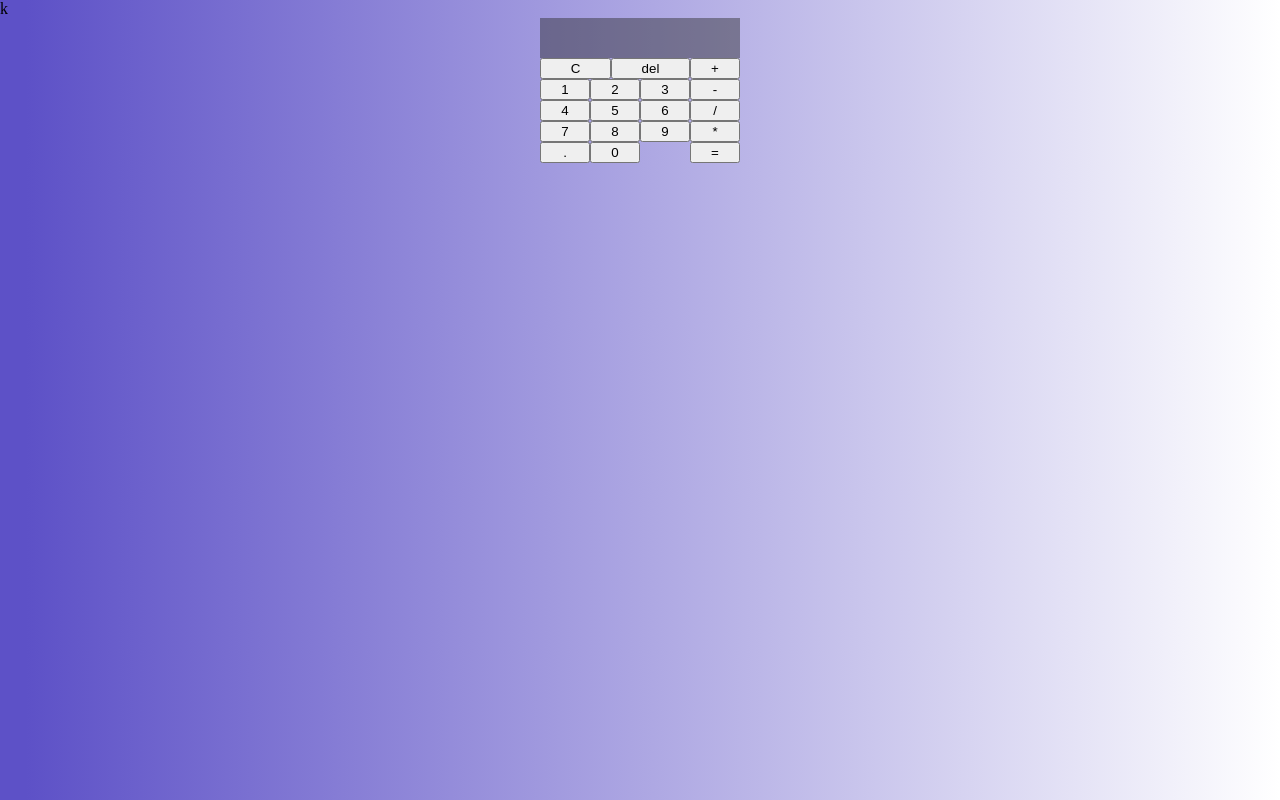
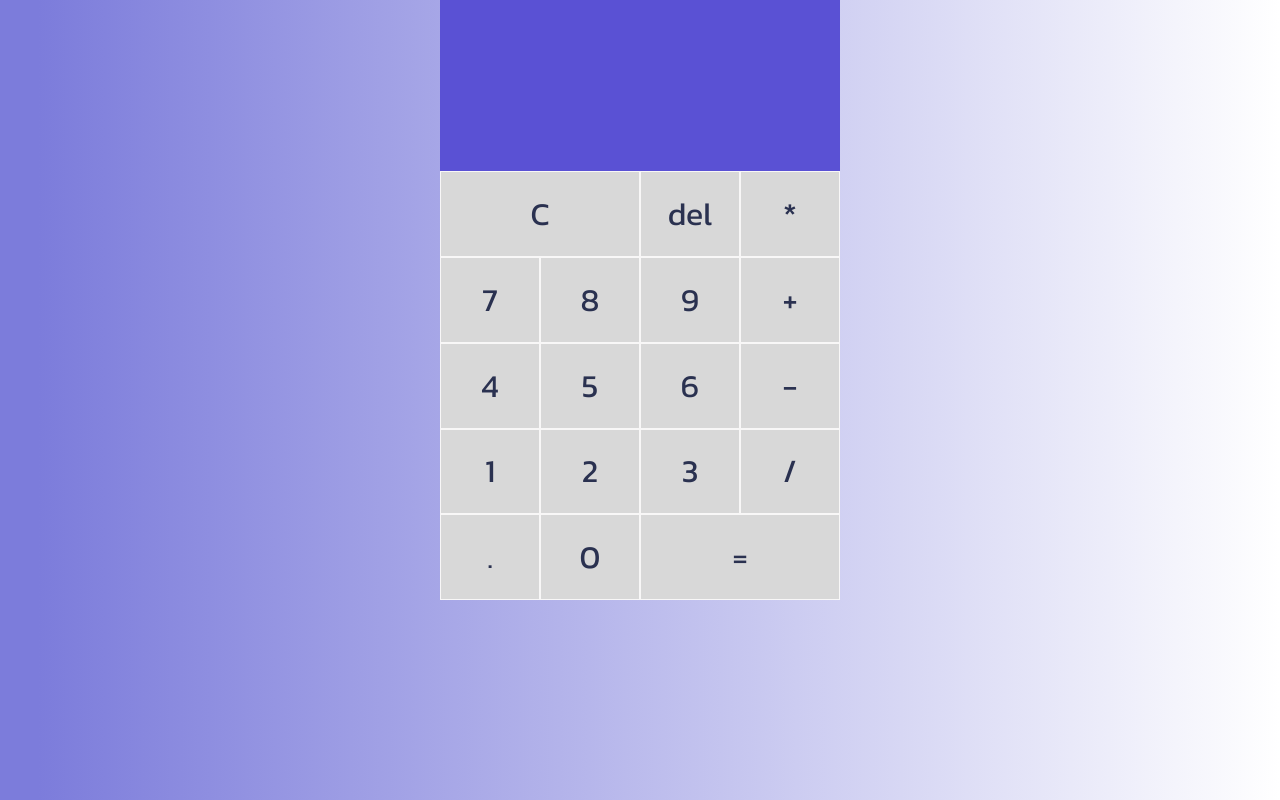
Before and after one commit to raphael-vi/calculator, a plain HTML site: page index.html in a window 1280 px wide. Drawn offline with Linux system fonts and the light colour scheme.

Commit message:
Compltede

```diff
--- a/index.html
+++ b/index.html
@@ -4,42 +4,46 @@
     <meta charset="UTF-8">
     <meta http-equiv="X-UA-Compatible" content="IE=edge">
     <meta name="viewport" content="width=device-width, initial-scale=1.0">
-    <link rel="stylesheet" href="style.css">k
+    <link rel="stylesheet" href="style.css">
     <title>Calculadora</title>
 </head>
 <body>
     <div class="calculator">
-        <div class="display">
-            <div class='prevOp'></div>
-            <div class="currentOp"></div>
-        </div>
+        <div class='prevOp'></div>
+        <div class="currentOp"></div>
 
-        <div class="func">
+
+
+
+        <div class="buttons">
+
             <button data-clear class="clear"> C </button>
             <button data-delete class="delete"> del</button>
-        </div>
 
 
-        <div class="numbers">
-            <button data-number>1</button>
-            <button data-number>2</button>
-            <button data-number>3</button>
-            <button data-number>4</button>
-            <button data-number>5</button>
-            <button data-number>6</button>
-            <button data-number>7</button>
-            <button data-number>8</button>
-            <button data-number>9</button>
-            <button data-number>.</button>
-            <button data-number>0</button>
-        </div>
+                <button data-operators>*</button>
+                <button  data-number>7</button>
+                <button  data-number>8</button>
+                <button  data-number>9</button>
+                <button data-operators>+</button>
+                <button  data-number>4</button>
+                <button  data-number>5</button>
+                <button  data-number>6</button>
+                <button data-operators>-</button>
+                <button  data-number>1</button>
+                <button  data-number>2</button>
+                <button  data-number>3</button>
+                <button data-operators>/</button>
+                <button  data-number>.</button>
+                <button  data-number>0</button>
+                <button id='equal'>=</button>
 
-        <div class="operators">
-            <button data-operators>+</button>
-            <button data-operators>-</button>
-            <button data-operators>/</button>
-            <button data-operators>*</button>
-            <button id='equal'>=</button>
+
+
+
+
+
+
         </div>
     </div>
 
--- a/style.css
+++ b/style.css
@@ -1,59 +1,76 @@
-body{
+@import url('https://fonts.googleapis.com/css2?family=Kanit:wght@100;300;400;600;700&family=Lato:wght@100;400;700&display=swap');
+
+
+*{
     margin: 0;
     padding: 0;
-    background-image: linear-gradient(to right, rgb(93, 81, 199)2%, white 100%);
+    font-family: 'Kanit', sans-serif;
+
 }
-.prevOp, .currentOp{
-    height: 20px;
+body{
+    background-image: linear-gradient(to right, rgb(124, 124, 219) 3%, white 100%);
 }
 .calculator{
+    height: 600px;
+    width: 400px;
+    margin: auto;
     display: grid;
+    grid-template-columns: repeat(4, 1fr);
+    grid-template-rows: 1fr 1fr 5fr;
+
+    background-color: blue;
+}
+
+.buttons{
+    grid-column: 1/5;
+    grid-row: 3/4;
+    display: grid;
+    grid-template-columns: repeat(4, 1fr);
+    grid-template-rows: repeat(5, 1fr);
+
+}
+button{
+    border: 0.1px solid rgb(248, 247, 247);
+    background-color: rgb(216, 216, 216);
+    font-size: 2rem;
+    color: rgb(42, 49, 80);
+    cursor: pointer;
+}
+button:hover{
+    background-color:rgb(42, 49, 80);
+    color:  rgb(216, 216, 216);
+}
+.prevOp{
+    grid-row:1/2;
+    grid-column:1/5;
+    background-color: rgb(90, 81, 212);
+    display: flex;
+    justify-content: end;
     align-items: center;
-    justify-content: center;
-    grid-template-columns: repeat(4, 1fr);
-    grid-template-rows: 2fr, 1fr, 3fr;
-    text-align: right;
+    font-size: 1rem;
+    color: white;
+    overflow:auto;
+
+}
+.currentOp{
+    grid-row:2/3;
+    grid-column:1/5;
+    display: flex;
+    text-overflow:clip;
+    justify-content: end;
+    align-items: center;
+    color: white;
+    font-size: 2rem;
+    overflow:auto;
+    background-color: rgb(90, 81, 212);
+}
 
 
-
-    width: 200px;
-    margin: auto;
-
-
-}
-.display{
-    grid-row: 1/2;
-    grid-column: 1/5;
-    background-color:rgba(37, 37, 37, 0.438);
+.clear{
+    grid-column: 1/3;
 
 }
 
-.func{
-    grid-row: 2/3;
-    grid-column: 1/4;
-    display: grid;
-    grid-template-columns: 1fr, 1fr;
+#equal{
+    grid-column: 3/5;
 }
-.func > .clear{
-    grid-column:1/2 ;
-}
-.func > .delete{
-    grid-column: 2/3 ;
-
-}
-.numbers{
-    grid-column: 1/4;
-    grid-row: 3/4 ;
-    display: grid;
-    grid-template-columns: repeat(3, 1fr);
-
-
-
-}
-
-.operators{
-    grid-row: 2/5;
-    grid-column: 4/5;
-    display: flex;
-    flex-direction: column;
-}
```
